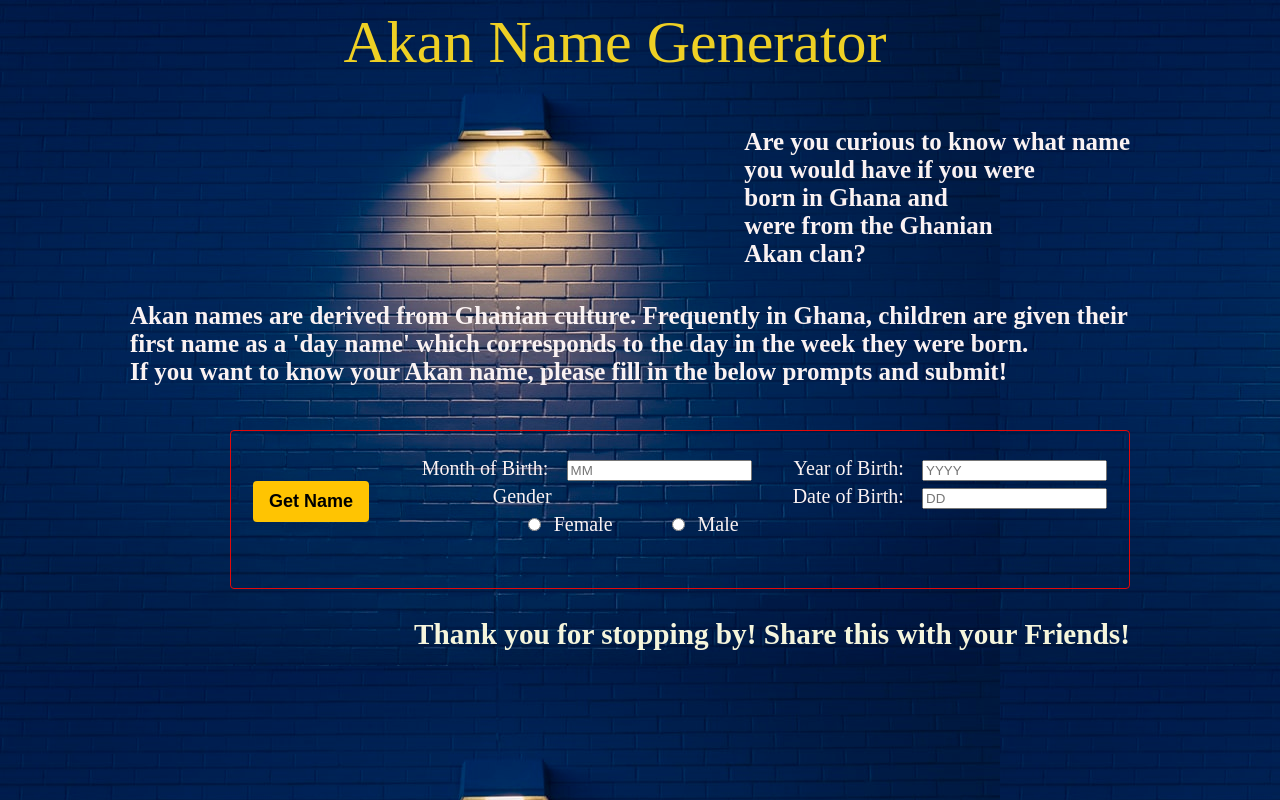
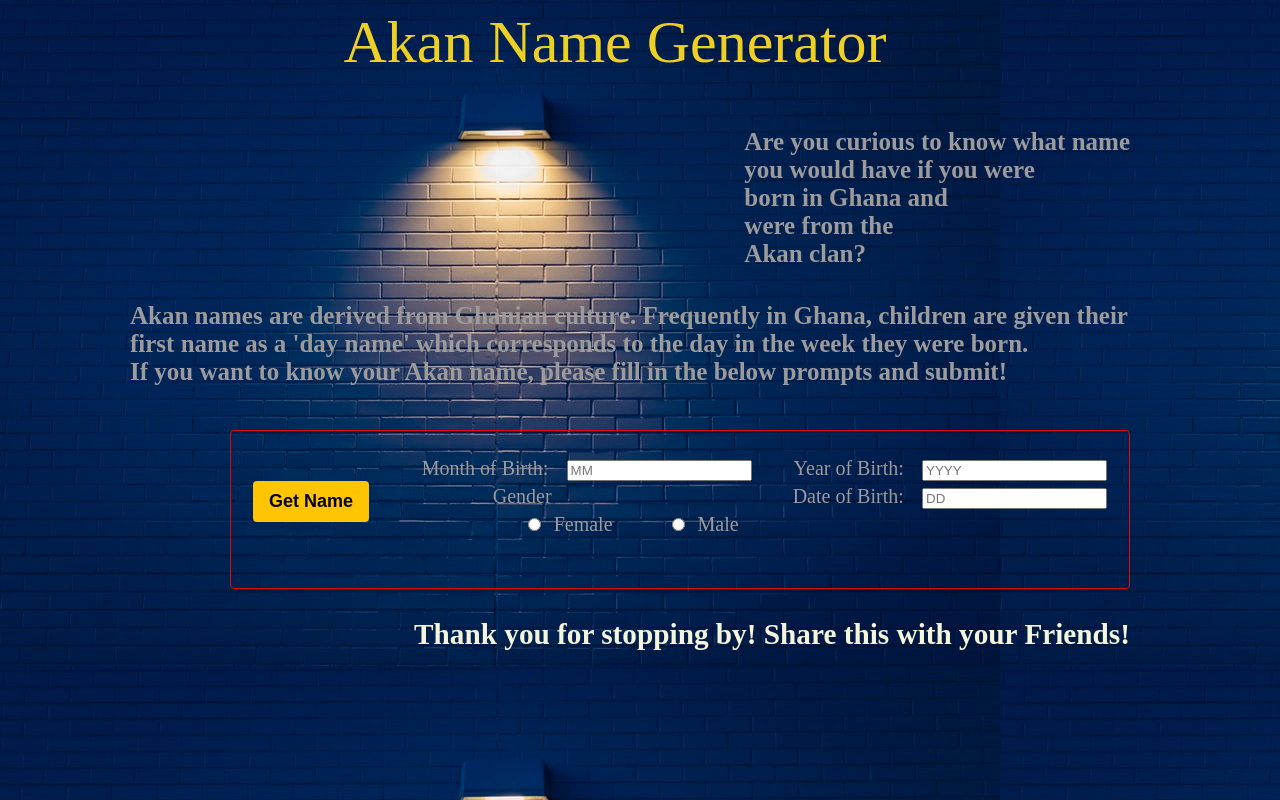
Before and after one commit to KakushaVenecia/ip-two, a plain HTML site: page index.html in a window 1280 px wide. Drawn offline with Linux system fonts and the light colour scheme.

Commit message:
Initial Commit Completed

```diff
--- a/index.html
+++ b/index.html
@@ -20,7 +20,7 @@
         Are you curious to know what name <br>
         you would have if you were <br>
         born in Ghana and <br>
-        were from the Ghanian
+        were from the
         <br> Akan clan?
     </h4>
 </div>
--- a/main.js
+++ b/main.js
@@ -18,12 +18,12 @@ function validate() {
   }
   else if( document.myForm.date.value == "" || isNaN( document.myForm.month.value ) ||
     document.myForm.date.value > 31 || document.myForm.date.value <= 0) {
-     alert( "Please provide a valid date!" );
+     alert( "Please provide a valid date!");
      document.myForm.day.focus() ;
      return false;
   }
   else if(genders[0].checked==false && genders[1].checked==false ) {
-      alert("You must select male or female");
+      alert("Please select gender);
       return false;
   }
   else{
--- a/style.css
+++ b/style.css
@@ -16,7 +16,7 @@ color: rgb(238, 208, 36);
 }
 
 div{
-  color: rgb(250, 242, 242);
+  color: rgb(156, 154, 154);
   font-weight: bold;
   font-size: 25px;
   float: right;
```
Also changed, not shown: 1 other file.
